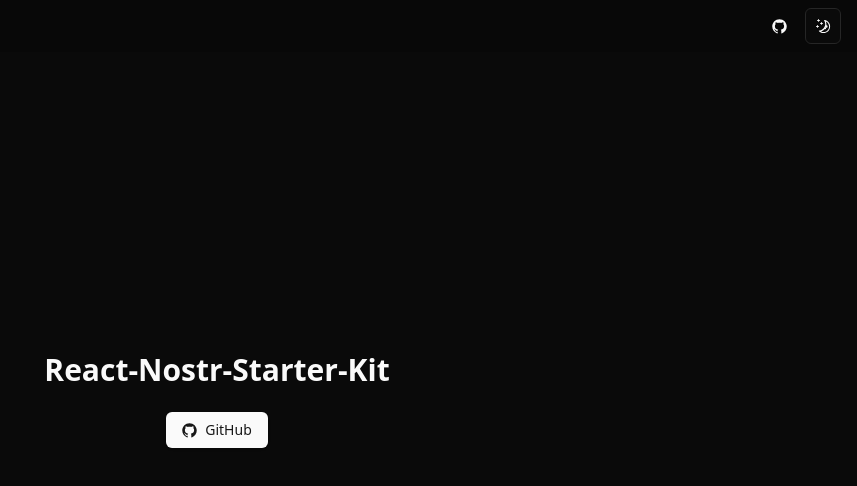
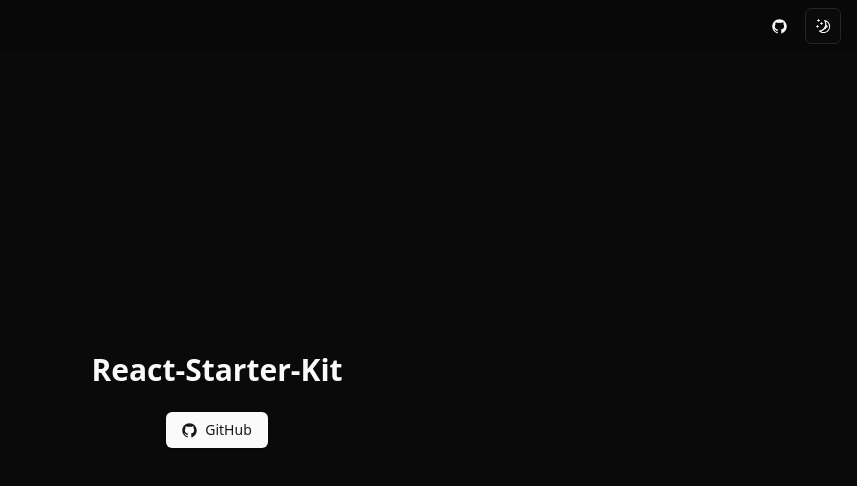
Before and after one commit to unllamas/react-starter-kit, a React (Vite) app: page / in a window 1280 px wide. Shown: the top 486 px of the page, without its empty margins (423-1280 px from the left). Built offline with nearby package versions, Linux system fonts and the light colour scheme; what nostr-hooks would draw is missing.

Commit message:
fix: update title for repo

```diff
--- a/index.html
+++ b/index.html
@@ -2,7 +2,7 @@
 <html lang="en" class="h-full">
   <head>
     <!-- Title -->
-    <title>React-Nostr-Starter-Kit</title>
+    <title>React-Starter-Kit</title>
 
     <!-- Links -->
     <link rel="icon" type="image/png" href="" />
--- a/src/components/seo/head.tsx
+++ b/src/components/seo/head.tsx
@@ -11,8 +11,8 @@ export const Head = ({ title = '', description = '' }: HeadProps = {}) => {
   return (
     <Helmet
       helmetData={helmetData}
-      title={title ? `${title} | React-Nostr-Starter-Kit` : undefined}
-      defaultTitle="React-Nostr-Starter-Kit"
+      title={title ? `${title} | React-Starter-Kit` : undefined}
+      defaultTitle="React-Starter-Kit"
     >
       <meta name="description" content={description} />
     </Helmet>
--- a/src/features/hero/index.tsx
+++ b/src/features/hero/index.tsx
@@ -6,7 +6,7 @@ export const Hero = () => {
   return (
     <div className="flex flex-col justify-center items-center gap-6 h-full">
       <h1 className="text-3xl font-extrabold">
-        <p>React-Nostr-Starter-Kit</p>
+        <p>React-Starter-Kit</p>
       </h1>
 
       <Button asChild>
```
